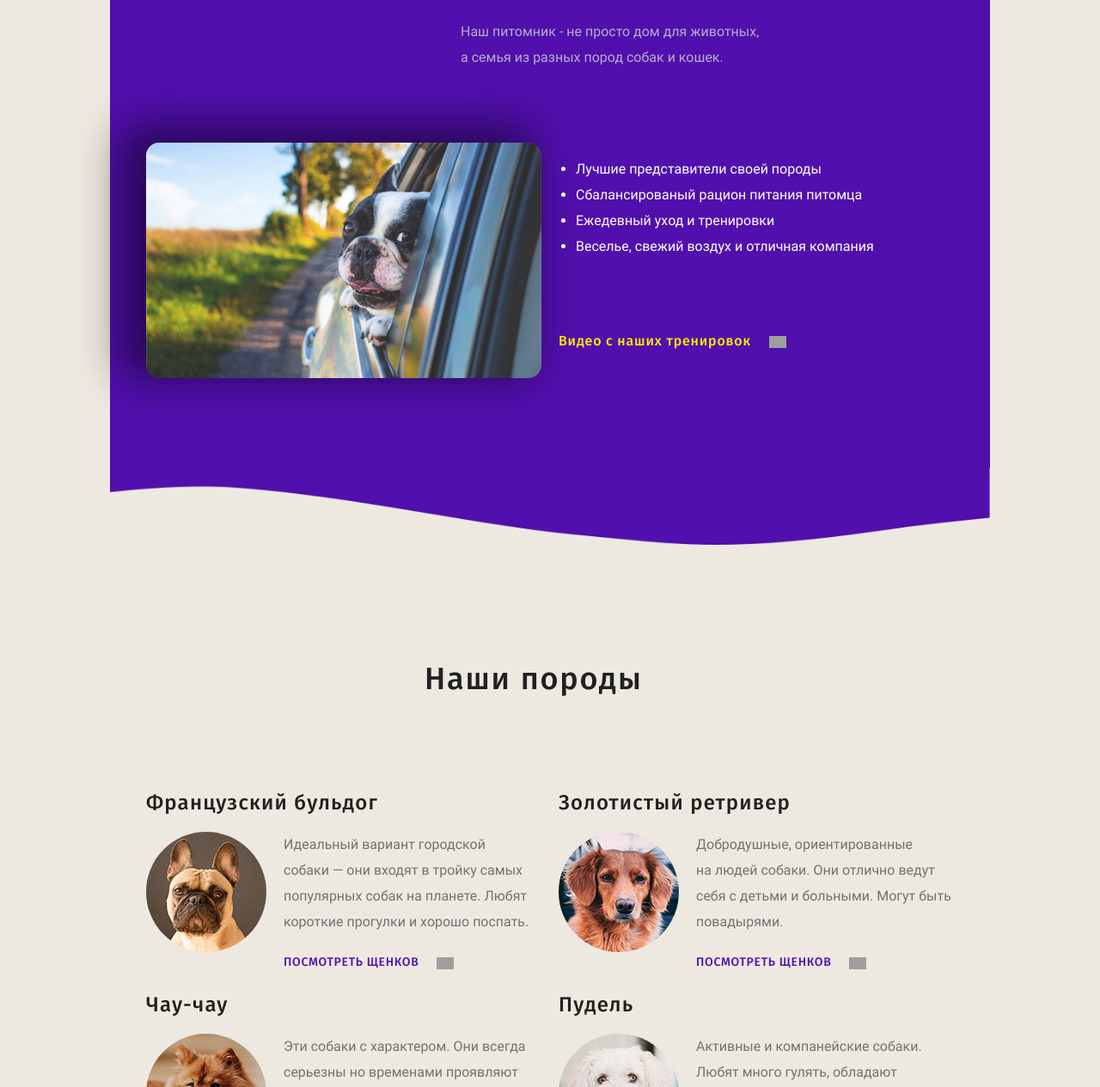
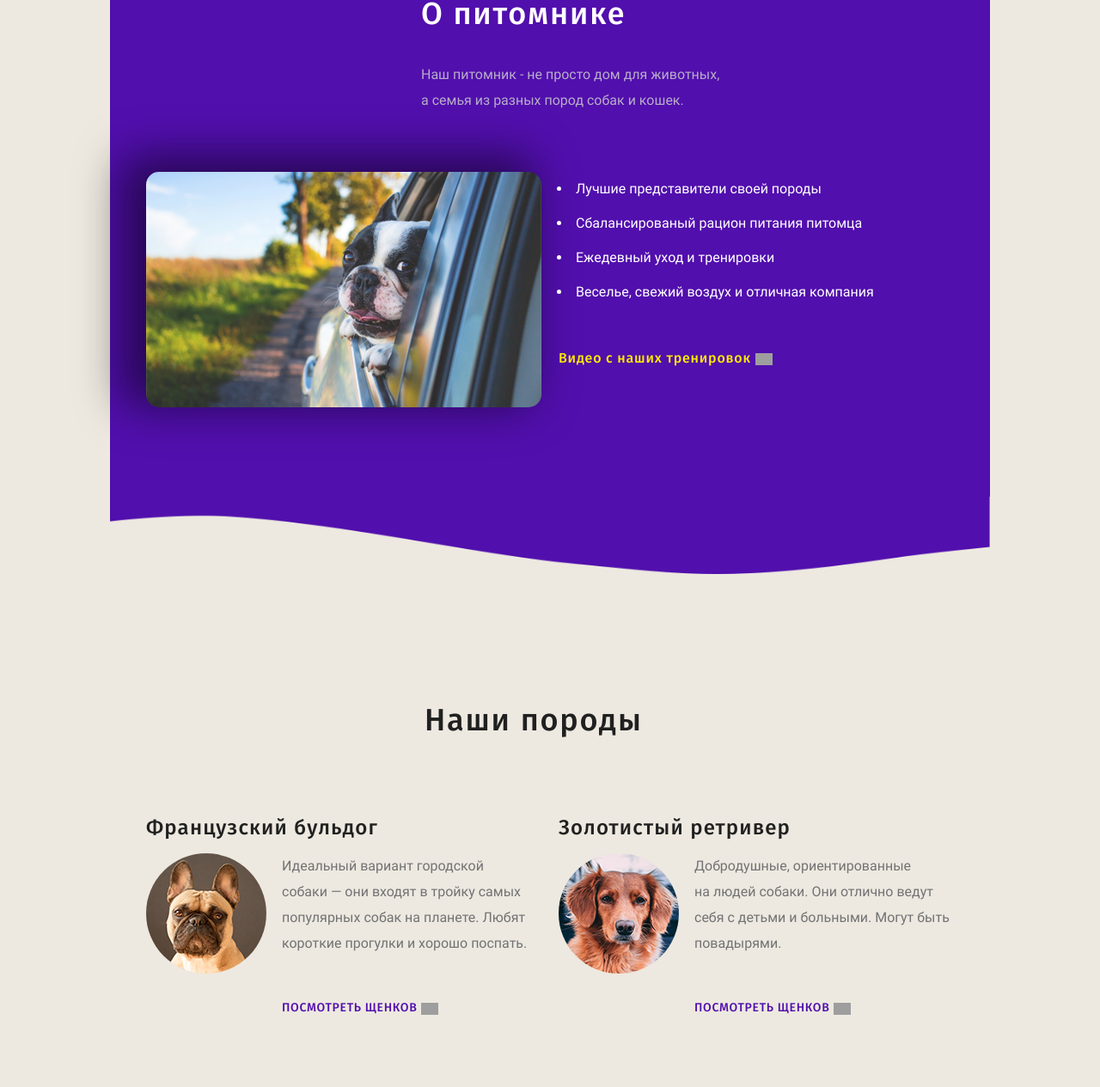
Before and after one commit to AlbinaErofeeva/Pets, a plain HTML site: page index.html in a window 1280 px wide. Shown: the part 818-2083 px from the top of the page at 86% size. Drawn offline with Linux system fonts and the light colour scheme; grey boxes are pictures that could not be loaded.

Commit message:
Испрвавила отступы с учетом margin/padding 0

```diff
--- a/style/style.css
+++ b/style/style.css
@@ -1,3 +1,9 @@
+
+*{
+  margin:0;
+  padding:0;
+}
+
 body {
     background-color: #EDE9E0;
 }
@@ -101,7 +107,7 @@ h1{
 
 .about{
   background-color: #510fad;
-  margin:236px auto;
+  margin:286px auto 250px;
   position: relative;
 }
 
@@ -145,7 +151,7 @@ background-size: 100% 100%;
   color:#fff;
   padding-top: 100px;
   font-weight: 500;
-  padding-left: 366px;
+  padding-left: 320px;
   margin: 0;
 }
 
@@ -156,7 +162,7 @@ background-size: 100% 100%;
   letter-spacing: 0;
   color:#b8adc8;
   font-weight: 400;
-  padding-left: 366px;
+  padding-left: 320px;
   margin-top: 36px;
 }
 
@@ -176,23 +182,29 @@ background-size: 100% 100%;
   border-radius: 15px;
 }
 
+.about_content{
+  display: flex;
+  flex-wrap: wrap;
+  margin-left: 35px;
+}
+
 .about_content li{
   font-family: 'Roboto', sans-serif;
   font-size: 1em;
   line-height: 30px;
   letter-spacing: 0;
   color:#fff;
+  padding: 5px;
 }
 
 .about_content a{
-  padding: 64px 0 0 20px;
   font-family: 'Fira Sans', sans-serif;
   font-size: 1em;
   line-height: 30px;
   letter-spacing: 0.05em;
   color: #ffec00;
-  display: inline-block;
   text-align: left;
+  margin-left: -15px;
 }
 
 .btn{
@@ -229,7 +241,7 @@ background-size: 100% 100%;
   display: flex;
   flex-wrap: wrap;
   align-content: stretch;
-  margin: 100px auto;
+  margin: 105px auto 75px auto;
   justify-content: space-between;
 }
 
@@ -247,16 +259,18 @@ background-size: 100% 100%;
 
 .breed_item{
   width: 460px;
+  padding-bottom: 80px;
 }
 
 .breed_discription{
+  display: flex;
+  flex-wrap: wrap;
   font-family:'Roboto', sans-serif;
   font-size: 16px;
   line-height: 30px;
   color:#737274;
   letter-spacing: 0;
   font-weight: 400;
-  margin:0 auto;
 }
 /*
 .dog{
@@ -275,15 +289,17 @@ background-size: 100% 100%;
   color:#202020;
   letter-spacing: 0.05em;
   font-weight: 500;
+  padding-bottom: 20px;
 }
 
 .breed{
   width: 300;
-  padding-left: 160px
+  padding-left: 18px
 }
 
 .breed_continie{
-  padding-left: 20px;
+  padding-left: 18px;
+  padding-top: 45px;
   font-family: 'Fira Sans', sans-serif;
   font-size: 14px;
   line-height: 30px;
@@ -401,6 +417,7 @@ blockquote{
   color:#737274;
   letter-spacing: 0.05em;
   font-weight: 400;
+  padding-top: 34px;
 }
 
 .sochial_vk{
@@ -410,21 +427,24 @@ blockquote{
 /*Все о животных*/
 .about_animals{
   background-image: url(../img/fon.png);
-  margin: 200px auto 0;
+  margin: 207px auto 0;
 }
 
 .animals_container{
   width: 940px;
   display: flex;
   margin: 0 auto;
+  justify-content: space-between;
 }
 
 .about_animals_content{
   width: 430px;
-  padding-top: 120px;
+  margin-top: 110px;
+  flex-grow: 1;
 }
 
 .title_about_animals{
+  padding-top: 40px;
   font-family: 'Fira Sans', sans-serif;
   font-size: 36px;
   line-height: 20px;
@@ -434,6 +454,7 @@ blockquote{
 }
 
 .about_animals_text{
+  padding-top: 40px;
   font-family: 'Roboto', sans-serif;
   font-size: 16px;
   line-height: 30px;
@@ -478,6 +499,10 @@ blockquote{
   width: 20px;
   height: 14px;
   background-position: -5px -105px;
+}
+
+.icon{
+  margin:0;
 }
 
 .icons_sochial {
@@ -529,7 +554,7 @@ blockquote{
   height: 290px;
   background-color: #fff;
   border-radius: 10px;
-  margin: 110px 10px;
+  margin: 110px 0 100px 20px;
   box-shadow: -6px 0px 40px 0px rgba(0,0,0,0.4);
   -webkit-box-shadow: -6px 0px 40px 0px rgba(0,0,0,0.4);
   -moz-box-shadow: -6px 0px 40px 0px rgba(0,0,0,0.4);
@@ -553,17 +578,19 @@ blockquote{
 /*Контаткы*/
 .contacts_container{
   width: 940px;
-  padding-top: 130px;
+  padding-top: 150px;
   margin: 0 auto;
 }
 
 .contact_item{
   min-width: 460px;
+  padding-top: 40px;
 }
 
 .contacts_items{
   display: flex;
   flex-wrap: wrap;
+  padding-top: 6px;
 }
 
 .title_contacts{
```
Also changed, not shown: index.html (+1 -1 lines).
